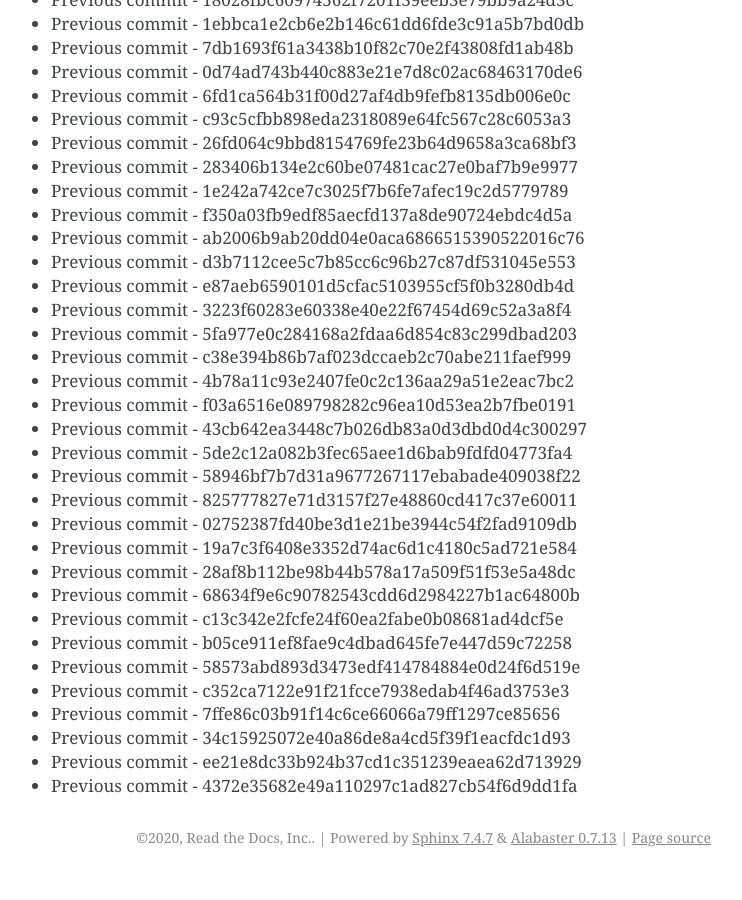
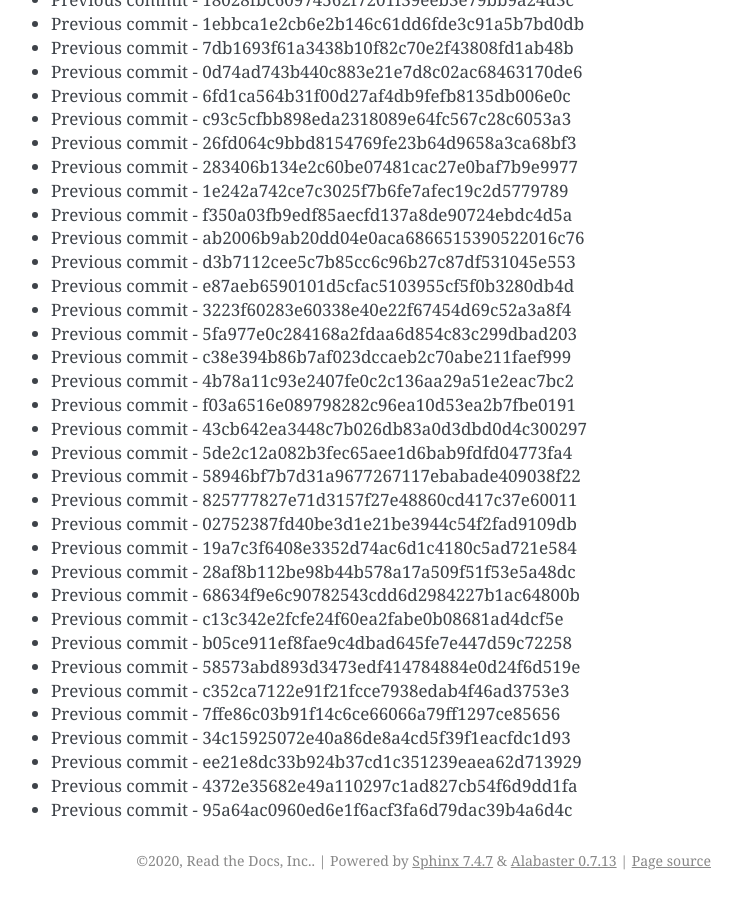
Before and after one commit to readthedocs/rtd-git-stresstest, a Sphinx documentation site: the page built from docs/updates.rst, in a window 1280 px wide and 900 px high, scrolled down 48820 px. Shown: the whole window, without its empty margins (399-1141 px from the left). Built offline with Sphinx 7.4.7, drawn with Linux system fonts in a browser that asks for light colours; before the commit the page ends 49697 px from its top, so only the background shows below that.

Commit message:
Generating commit from previous: 95a64ac0960ed6e1f6acf3fa6d79dac39b4a6d4c

```diff
--- a/docs/updates.rst
+++ b/docs/updates.rst
@@ -2083,3 +2083,4 @@ It can be tested for any performance characteristics.
 * Previous commit - 34c15925072e40a86de8a4cd5f39f1eacfdc1d93
 * Previous commit - ee21e8dc33b924b37cd1c351239eaea62d713929
 * Previous commit - 4372e35682e49a110297c1ad827cb54f6d9dd1fa
+* Previous commit - 95a64ac0960ed6e1f6acf3fa6d79dac39b4a6d4c
```
